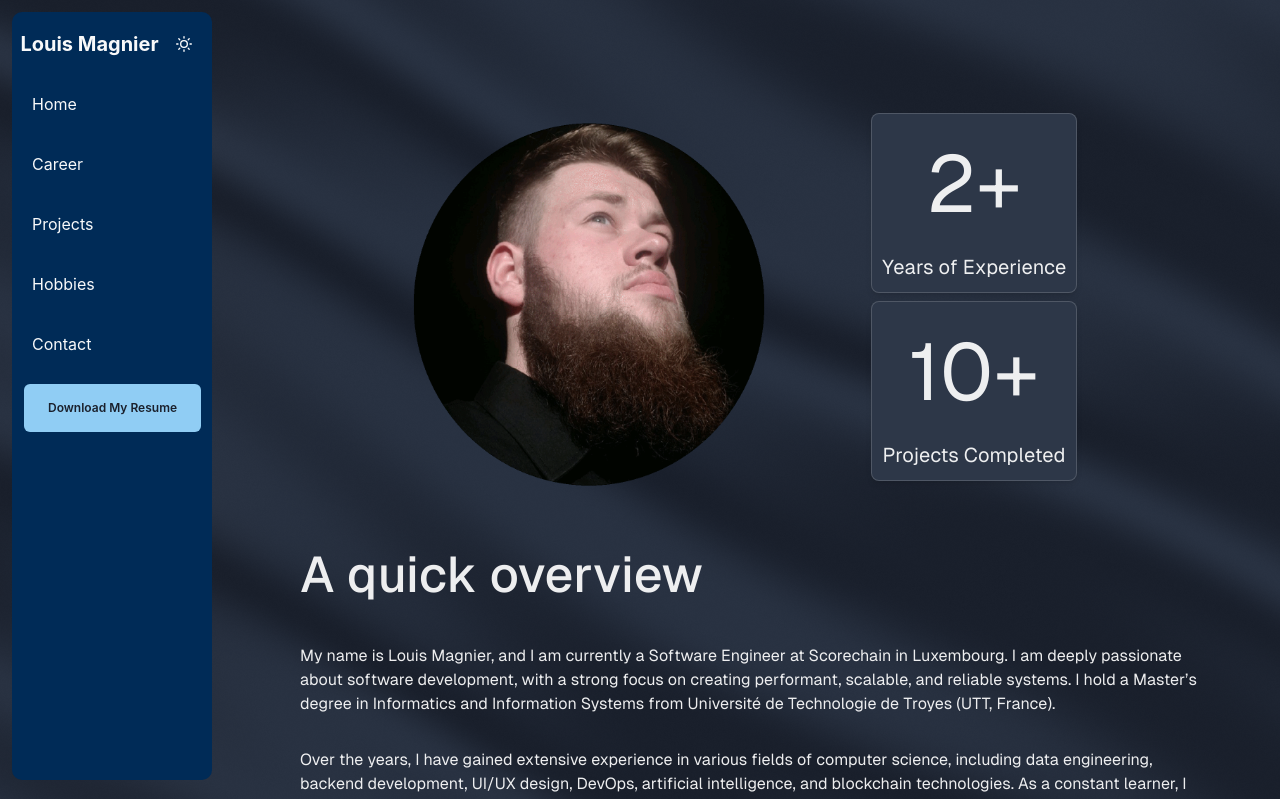
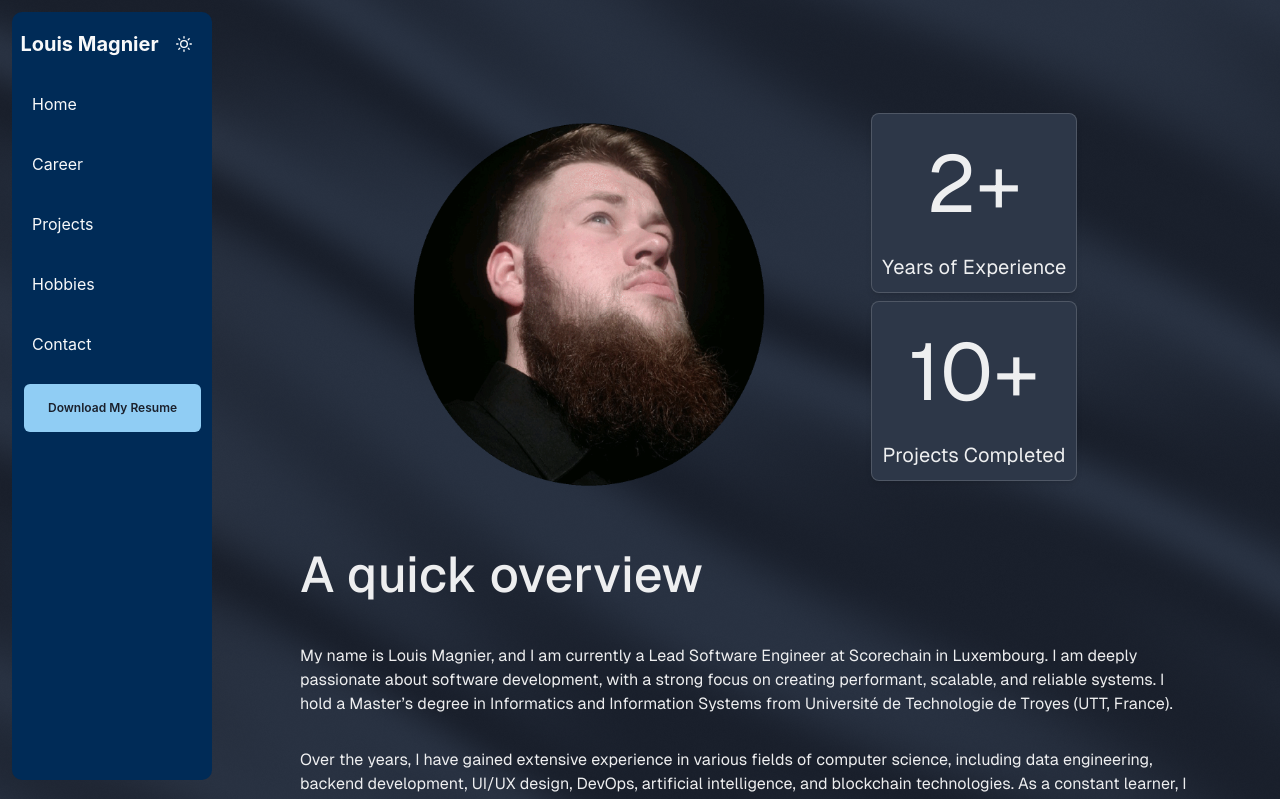
Before and after one commit to vallhallalm/nextjs_vitrine_website, a Next.js app: page / in a window 1280 px wide. Shown: the top 799 px of the page. Built offline with nearby package versions, Linux system fonts and the light colour scheme.

Commit message:
Proper job name

```diff
--- a/src/app/page.tsx
+++ b/src/app/page.tsx
@@ -42,8 +42,8 @@ export default function Home() {
           A quick overview
         </Box>
         <Box width={"100%"}>
-          My name is Louis Magnier, and I am currently a Software Engineer at
-          Scorechain in Luxembourg. I am deeply passionate about software
+          My name is Louis Magnier, and I am currently a Lead Software Engineer
+          at Scorechain in Luxembourg. I am deeply passionate about software
           development, with a strong focus on creating performant, scalable, and
           reliable systems. I hold a Master’s degree in Informatics and
           Information Systems from Université de Technologie de Troyes (UTT,
```
